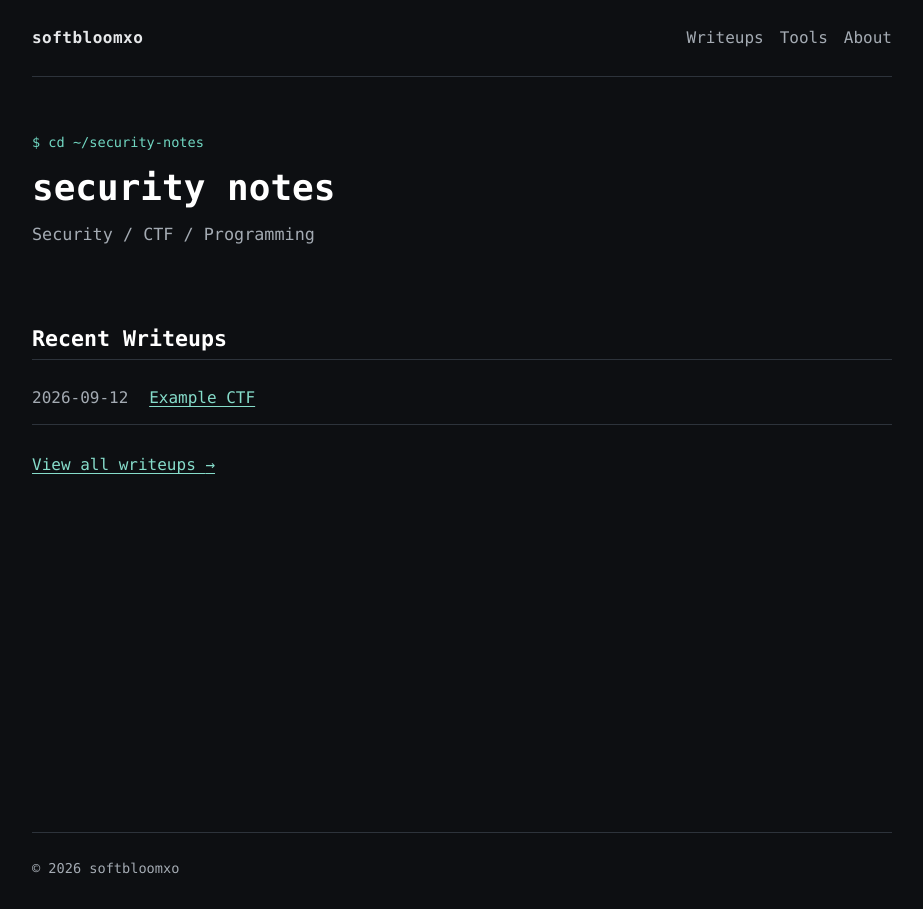
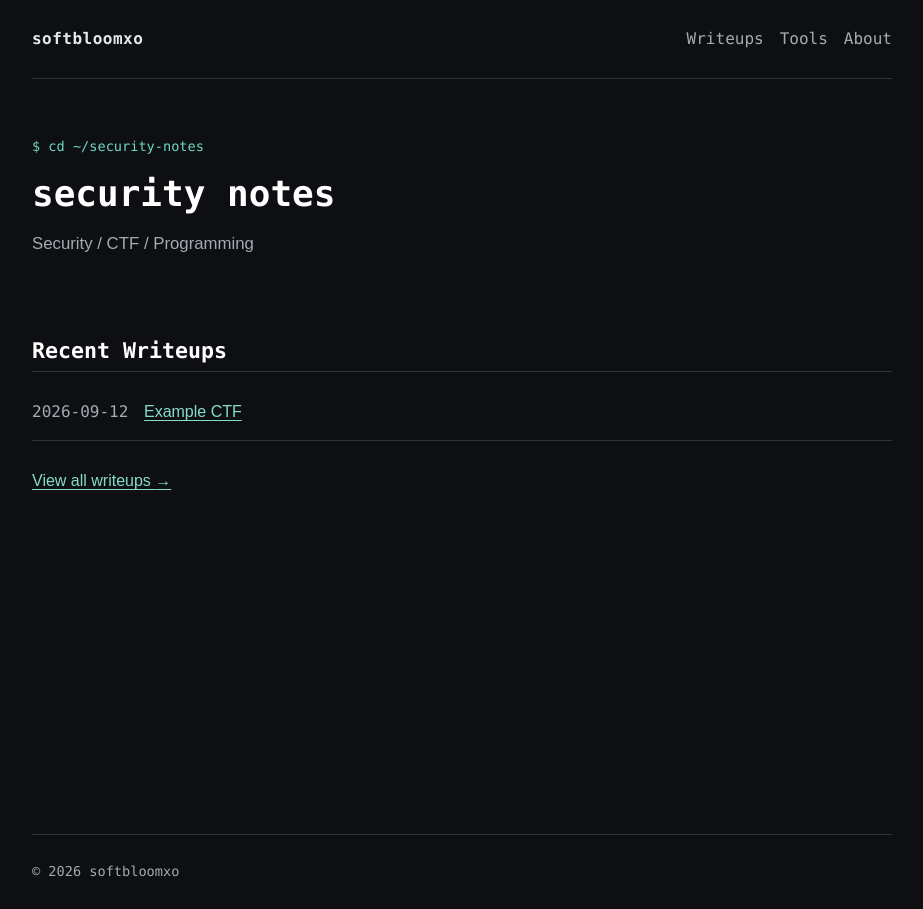
Before and after one commit to softbloomxo/security-notes, a Jekyll site: the page built from index.md, in a window 1280 px wide. Shown: the whole page, without its empty margins (178-1101 px from the left). Built offline with Jekyll 4.4.1, drawn with Linux system fonts in a browser that asks for light colours.

Commit message:
Improve Japanese typography

```diff
--- a/assets/css/style.css
+++ b/assets/css/style.css
@@ -7,6 +7,8 @@
   --line: #2d333b;
   --accent: #71d7c2;
   --link: #86dcca;
+  --mono: ui-monospace, "Cascadia Mono", SFMono-Regular, Menlo, Monaco, Consolas, "Liberation Mono", monospace;
+  --jp: "BIZ UDPGothic", "Yu Gothic UI", "Hiragino Kaku Gothic ProN", Meiryo, sans-serif;
 }
 
 * { box-sizing: border-box; }
@@ -17,7 +19,8 @@ body {
   margin: 0;
   background: var(--bg);
   color: var(--text);
-  font: 16px/1.75 ui-monospace, SFMono-Regular, Menlo, Monaco, Consolas, "Liberation Mono", monospace;
+  font: 16px/1.9 var(--jp);
+  overflow-wrap: break-word;
 }
 
 .site-shell { width: min(100% - 2rem, 860px); margin: 0 auto; }
@@ -31,22 +34,23 @@ body {
   border-bottom: 1px solid var(--line);
 }
 
-.site-title { color: var(--text); font-weight: 700; letter-spacing: 0.03em; text-decoration: none; }
-nav { display: flex; flex-wrap: wrap; gap: 1rem; }
+.site-title { color: var(--text); font-family: var(--mono); font-weight: 700; letter-spacing: 0.03em; text-decoration: none; }
+nav { display: flex; flex-wrap: wrap; gap: 1rem; font-family: var(--mono); }
 a { color: var(--link); text-underline-offset: 0.18em; }
 a:hover { color: #c7fff4; }
 nav a { color: var(--muted); text-decoration: none; }
 nav a:hover, nav a.is-active { color: var(--accent); }
 nav a.is-active::before { content: "> "; }
 main { padding: 3rem 0; min-height: calc(100vh - 145px); }
-h1, h2, h3 { color: #fff; line-height: 1.3; margin: 2rem 0 0.8rem; }
+h1, h2, h3 { color: #fff; font-family: var(--mono), var(--jp); line-height: 1.4; margin: 2rem 0 0.8rem; }
 h1 { margin-top: 0; font-size: clamp(1.7rem, 4vw, 2.25rem); }
 h2 { font-size: 1.35rem; border-bottom: 1px solid var(--line); padding-bottom: 0.35rem; }
 h3 { font-size: 1.1rem; }
 p, ul, ol, pre, blockquote { margin: 0 0 1.25rem; }
 li + li { margin-top: 0.25rem; }
-code { background: var(--surface); padding: 0.1em 0.3em; }
+code { background: var(--surface); font-family: var(--mono); padding: 0.1em 0.3em; }
 pre { overflow-x: auto; padding: 1rem; border: 1px solid var(--line); background: var(--surface); }
+pre, pre code { font-family: var(--mono); }
 pre code { padding: 0; background: transparent; }
 blockquote { margin-left: 0; padding-left: 1rem; border-left: 3px solid var(--line); color: var(--muted); }
 hr { border: 0; border-top: 1px solid var(--line); margin: 2rem 0; }
@@ -54,19 +58,19 @@ img { max-width: 100%; height: auto; }
 
 .home-hero { padding: 0.4rem 0 1.5rem; }
 .home-hero h1 { margin-bottom: 0.5rem; }
-.terminal-prompt { color: var(--accent); font-size: 0.85rem; margin-bottom: 0.6rem; }
+.terminal-prompt { color: var(--accent); font-family: var(--mono); font-size: 0.85rem; margin-bottom: 0.6rem; }
 .intro { color: var(--muted); font-size: 1.05rem; }
 .recent-writeups { margin-top: 1rem; }
 .text-link { display: inline-block; margin-top: 0.35rem; }
 .page-header { margin-bottom: 2rem; }
 .meta { color: var(--muted); margin: 0.35rem 0 0; font-size: 0.9rem; }
-.article-meta { color: var(--muted); display: flex; flex-wrap: wrap; gap: 0.35rem 1rem; font-size: 0.9rem; }
+.article-meta { color: var(--muted); display: flex; flex-wrap: wrap; font-family: var(--mono); gap: 0.35rem 1rem; font-size: 0.9rem; }
 .meta-label { color: var(--accent); font-size: 0.78rem; text-transform: uppercase; }
 .tool-links a { color: var(--link); }
 .post-content { max-width: 740px; }
 .content-list { padding: 0; list-style: none; }
 .content-list li { padding: 0.75rem 0; border-bottom: 1px solid var(--line); }
-.content-list time { color: var(--muted); margin-right: 0.7rem; white-space: nowrap; }
+.content-list time { color: var(--muted); font-family: var(--mono); margin-right: 0.7rem; white-space: nowrap; }
 .empty { color: var(--muted); }
 .screenshots { margin-top: 3rem; }
 .screenshot-grid { display: grid; grid-template-columns: repeat(auto-fit, minmax(220px, 1fr)); gap: 1rem; }
@@ -74,7 +78,7 @@ img { max-width: 100%; height: auto; }
 .screenshot-grid a { display: block; border: 1px solid var(--line); background: var(--surface); }
 .screenshot-grid img { display: block; width: 100%; }
 .screenshot-grid figcaption { color: var(--muted); font-size: 0.85rem; margin-top: 0.5rem; }
-.site-footer { padding: 1.5rem 0; border-top: 1px solid var(--line); color: var(--muted); font-size: 0.85rem; }
+.site-footer { padding: 1.5rem 0; border-top: 1px solid var(--line); color: var(--muted); font-family: var(--mono); font-size: 0.85rem; }
 
 @media (max-width: 540px) {
   .site-header { align-items: flex-start; flex-direction: column; }
```
